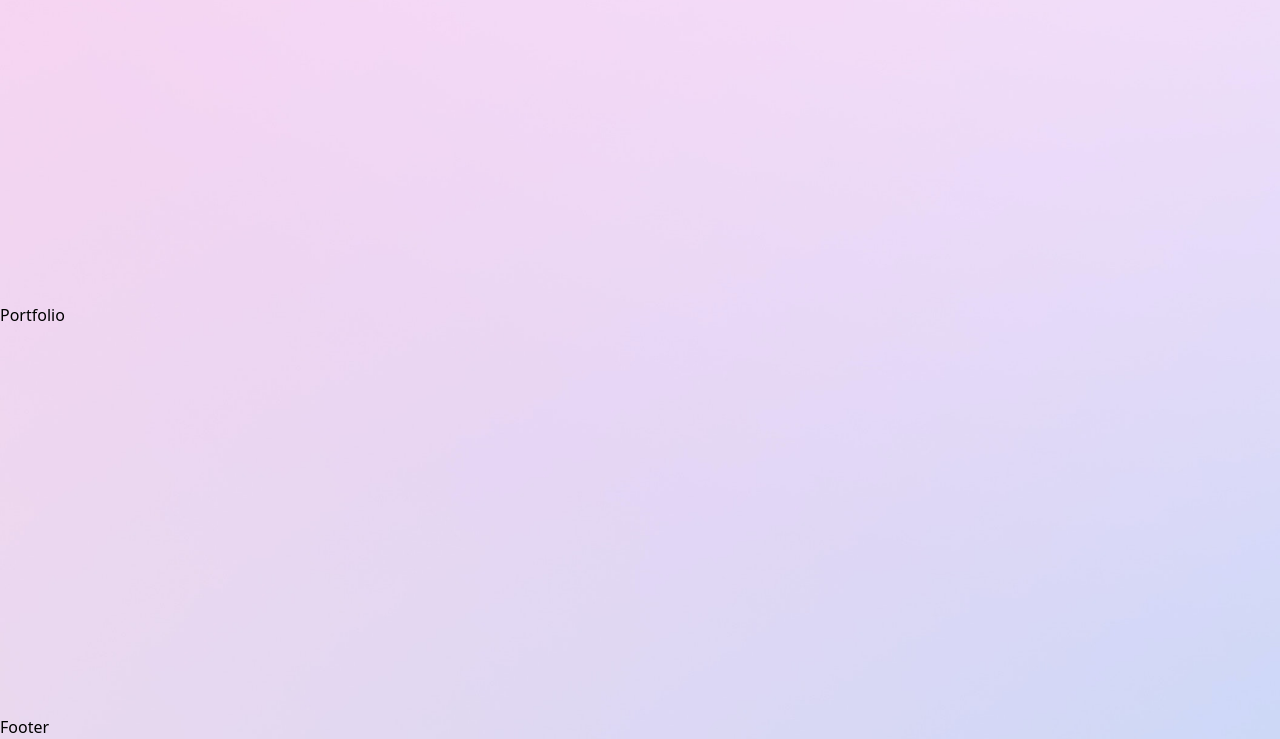
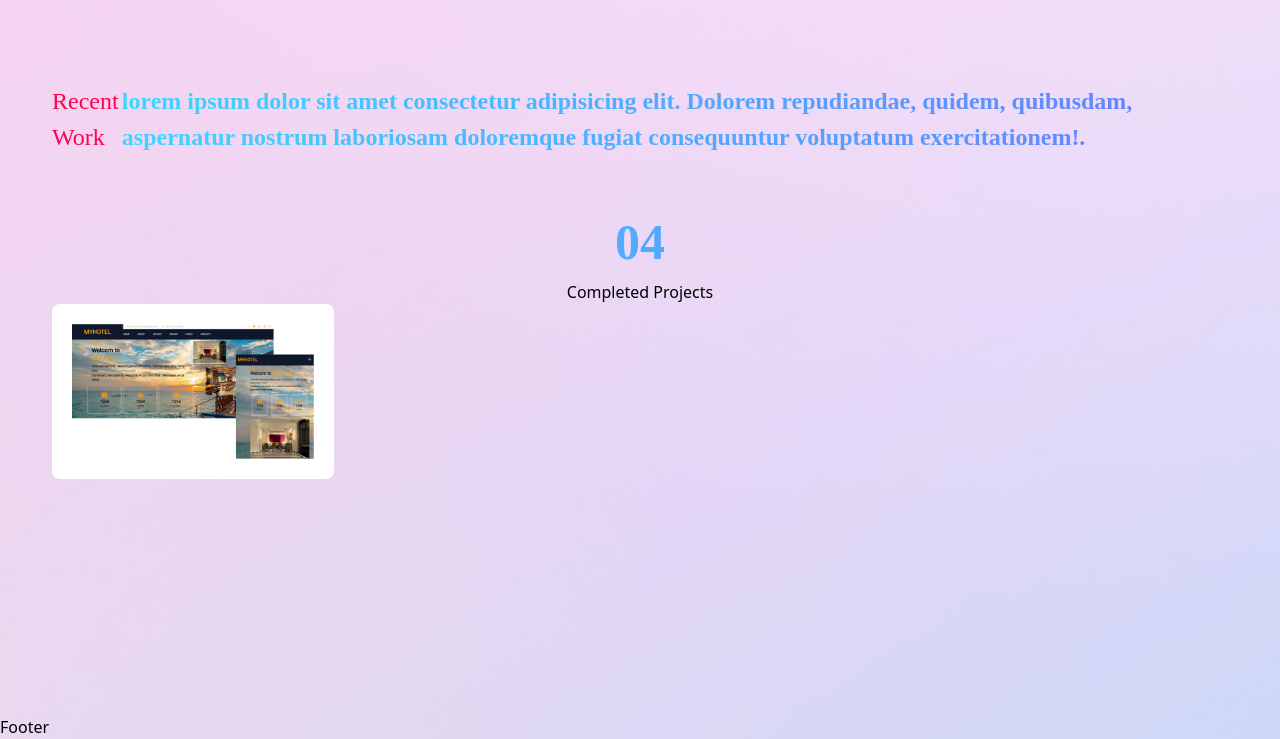
Before and after one commit to zikran69/portofolioV2, a React (Create React App) app: page / in a window 1280 px wide. Shown: the part 1685-2424 px from the top of the page. Built offline with nearby package versions, Linux system fonts and the light colour scheme.

Commit message:
add portofolio section

```diff
--- a/src/components/portfolio.jsx
+++ b/src/components/portfolio.jsx
@@ -1,9 +1,42 @@
-import React from "react";
+import React from "react"
 
 export default function Portfolio() {
   return (
     <div id="portfolio" className="section">
-      Portfolio
+      <div className="container mx-auto max-w-[1200px] px-3 pt-3 pb-20">
+        <div className="flex flex-col lg:flex-row justify-between mb-[50px]">
+          <h4 className="text-secondary font-secondary text-[24px]">
+            Recent Work
+          </h4>
+          <div className="text-gradient font-primary mas-w-[700px] mx-auto text-[24px]">
+            {" "}
+            lorem ipsum dolor sit amet consectetur adipisicing elit. Dolorem
+            repudiandae, quidem, quibusdam, aspernatur nostrum laboriosam
+            doloremque fugiat consequuntur voluptatum exercitationem!.
+          </div>
+        </div>
+        <div className="order-1 lg:order-2 text-center">
+          <h2 className="text-gradient font-primary max-w-[700px] mx-auto text-[50px]">
+            04
+          </h2>
+          <div>Completed Projects</div>
+        </div>
+        <div className="grid grid-cols-2 lg:grid-cols-4 gap-4 text-center">
+          <div className="w-full">
+            <div className="bg-white h-full w-full justify-center items-center flex rounded-lg overflow-hidden p-5 relative group">
+              <img src="./images/port1.png" alt="" />
+              <div className="absolute p-5 bg-primary w-full h-full flex items-center opacity-0 group-hover:opacity-100 transition">
+                <div className="text-center w-full text-white mt-[-60px] group-hover:mt-[0] transition-all">
+                  <div className="bg-white rounded-full px-5 inline-block mb-2">
+                    <h4 className="text-gradient">Web Booking Hotel Service</h4>
+                  </div>
+                  <p>lorem ipsum dolor sit amet consectetur</p>
+                </div>
+              </div>
+            </div>
+          </div>
+        </div>
+      </div>
     </div>
-  );
+  )
 }
--- a/src/components/profil.jsx
+++ b/src/components/profil.jsx
@@ -118,7 +118,10 @@ export default function Profil() {
                       <div className="bg-white rounded-full px-5 py-2 inline-block mb-2">
                         <h4 className="text-gradient">Express.js</h4>
                       </div>
-                      <p>i also work with this popular Framework</p>
+                      <p>
+                        i also work with this popular Framework for backend,
+                        Express.js
+                      </p>
                     </div>
                   </div>
                 </div>
--- a/tailwind.config.js
+++ b/tailwind.config.js
@@ -16,4 +16,4 @@ module.exports = {
     },
   },
   plugins: [],
-};
+}
```
